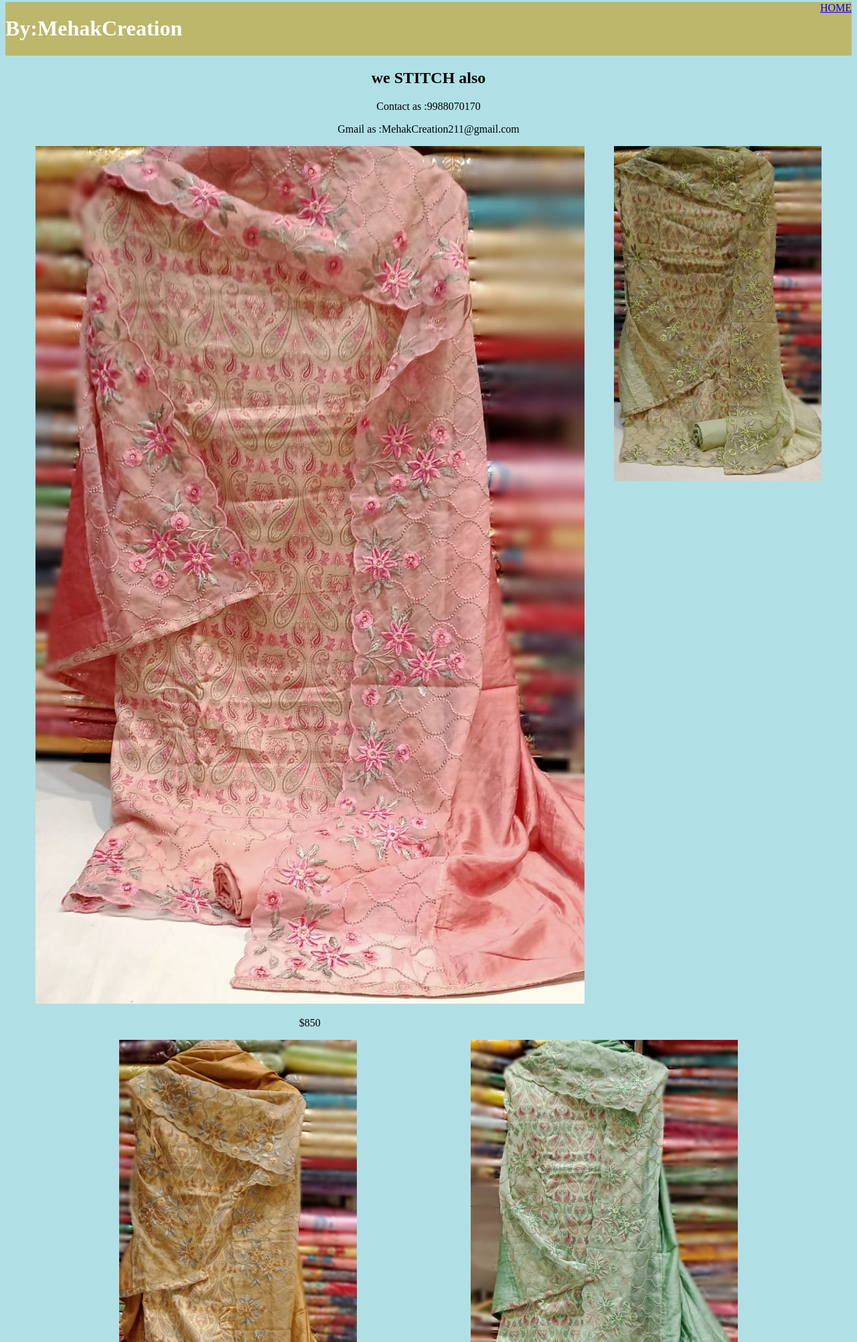
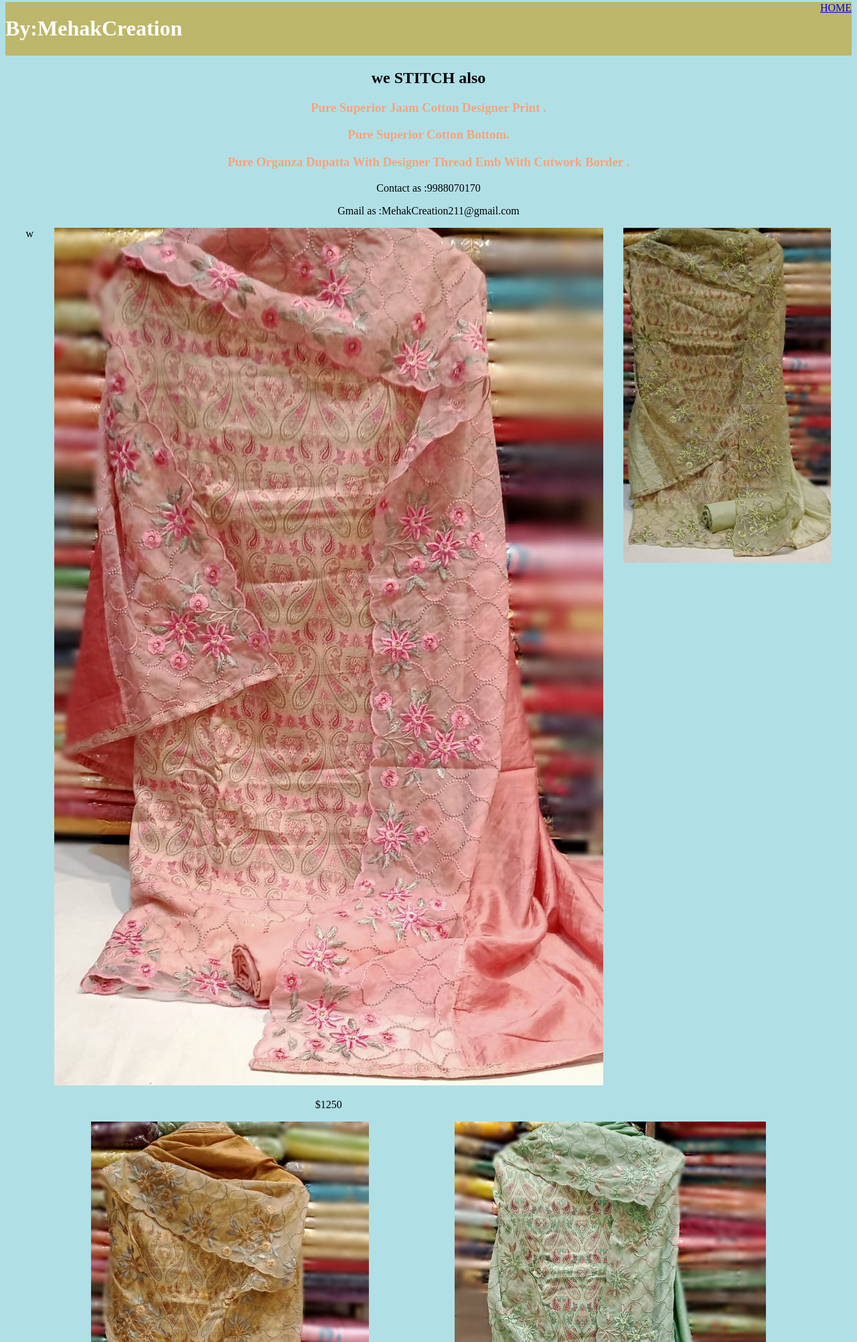
Before and after one commit to MehakCreation/3.3, a plain HTML site: page index.html in a window 1280 px wide. Shown: the part 5-2008 px from the top of the page at 67% size. Drawn offline with Linux system fonts and the light colour scheme.

Commit message:
Add files via upload

```diff
--- a/index.html
+++ b/index.html
@@ -18,20 +18,21 @@
 
 
          <h2>we STITCH also </h2>
-         <h3>   </h3>
+         <h3>Pure Superior Jaam Cotton Designer Print .   </h3>
 
-            <h3> </h3>
+            <h3>Pure Superior Cotton Bottom. </h3>
 
-            <h3></h3>
+            <h3>Pure Organza Dupatta With Designer Thread Emb With Cutwork Border .
+            </h3>
 
          <p>Contact as :9988070170 </p>
 
          <p>Gmail as :MehakCreation211@gmail.com</p>
 
-        <div class = "grid">
+        <div class = "grid">w
             <div class="item">
                 <a href = "https://mehakcreation.github.io/3.3/"><img src="333333.jpeg"height=""/></a>
-                <p>$850</p>
+                <p>$1250</p>
             </div>
 
             <div class="item">
@@ -42,14 +43,14 @@
 
 
             <div class="item">
-                <a href = "https://mehakcreation.github.io/3.1/"><img src="3.jpeg" height="600"/></a>
+                <a href = "https://mehakcreation.github.io/3.1/"><img src="3.jpeg" height="700"/></a>
                 <p></p>
             </div>
 
 
 
             <div class="item">
-                <a href = "https://mehakcreation.github.io/3.2/"><img src="3333.jpeg"height="600"/></a>
+                <a href = "https://mehakcreation.github.io/3.2/"><img src="3333.jpeg"height="700"/></a>
                 <p></p>
             </div>
 
```
